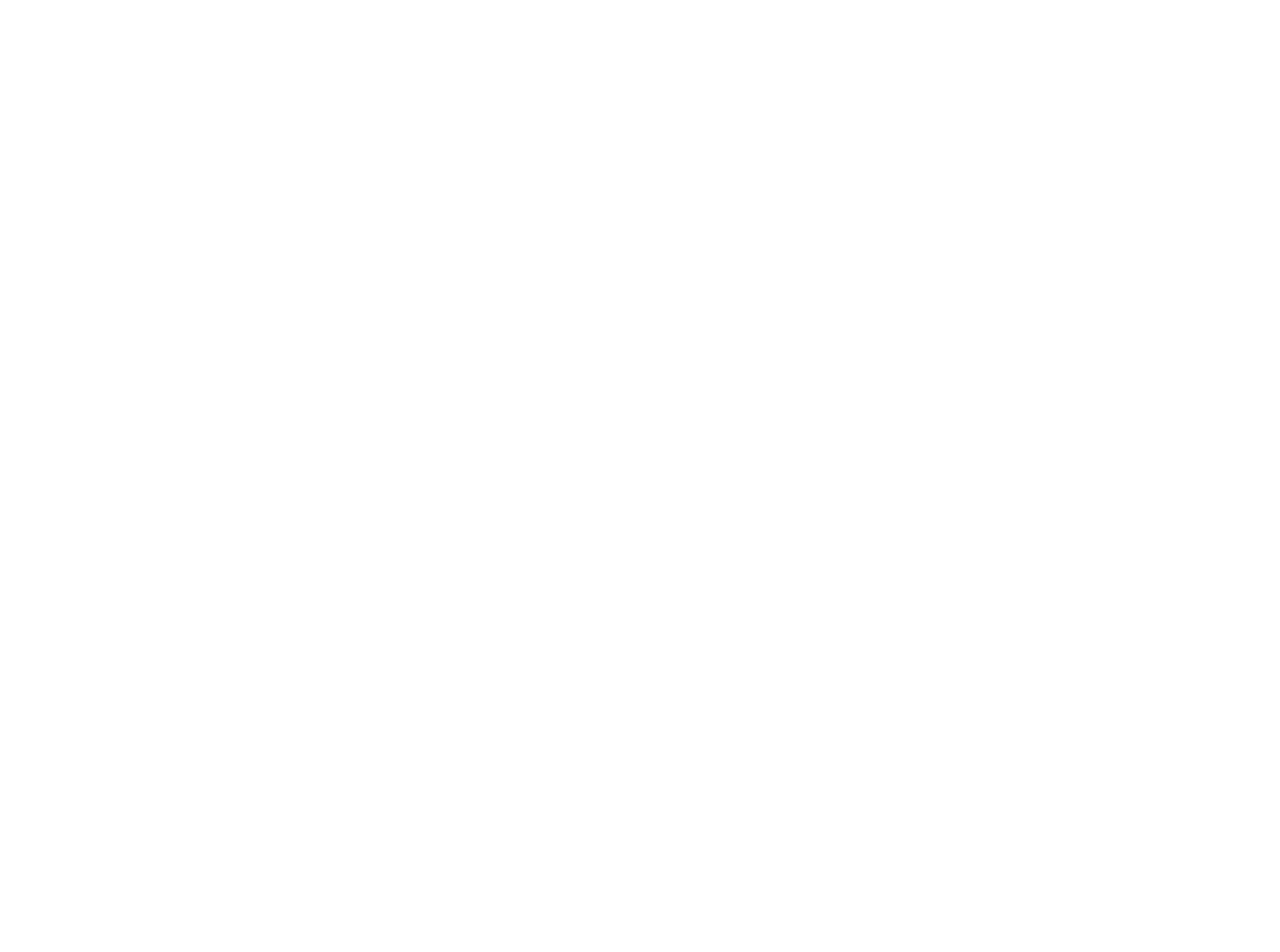
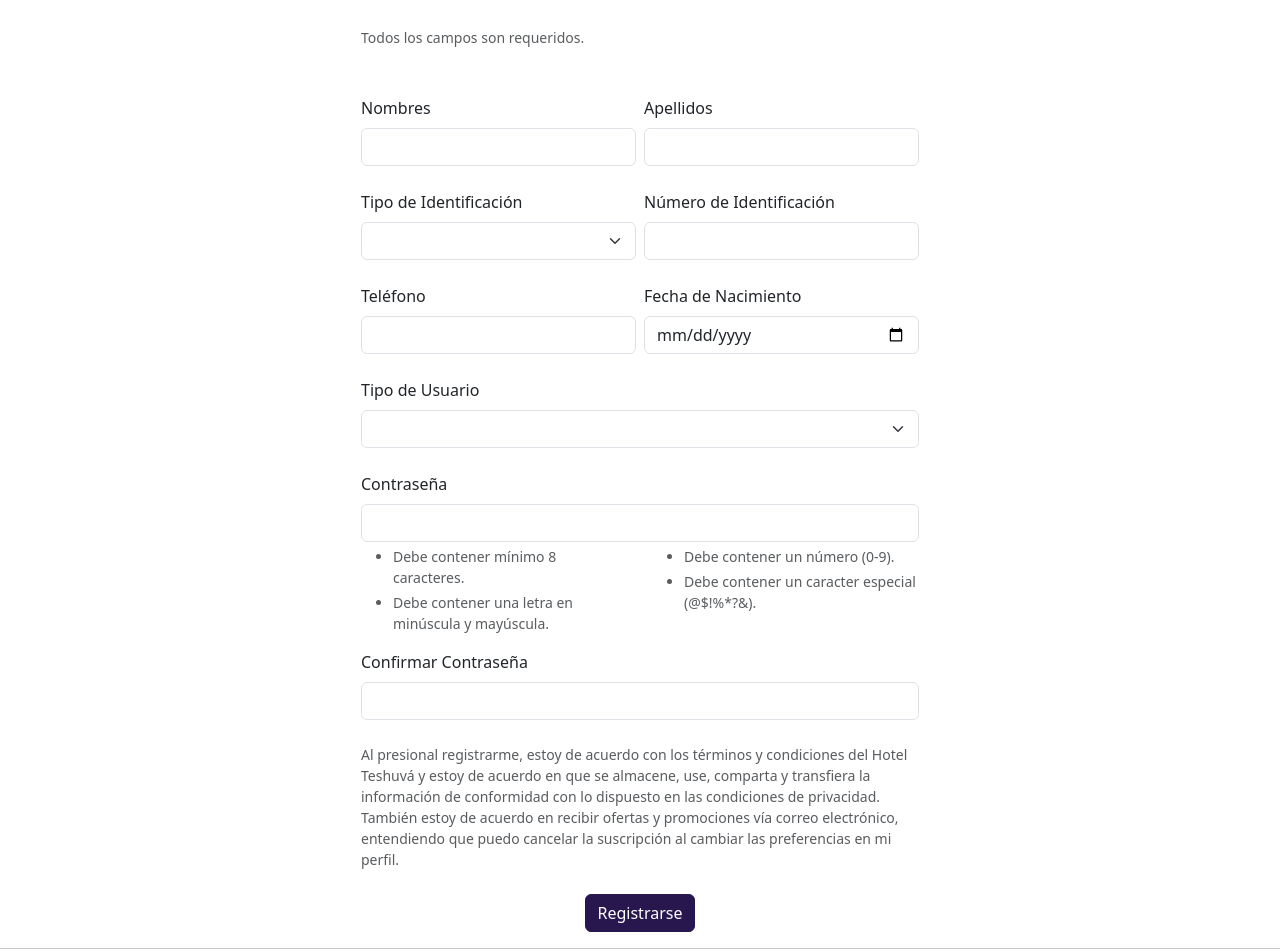
Before and after one commit to Jimena674/hotel-teshuva-deploy-test, a React (Vite) app: page /signup in a window 1280 px wide. Before the commit this address had no page. Shown: the part 220-1172 px from the top of the page. Before the commit the page ends 800 px from the top, so only its background shows below. Built offline with nearby package versions, Linux system fonts and the light colour scheme.

Commit message:
Se crea el SignUp.

```diff
--- a/src/App.jsx
+++ b/src/App.jsx
@@ -1,10 +1,14 @@
 import { BrowserRouter as Router, Routes, Route } from "react-router-dom";
 import Home from "./webpage/pages/Home";
+import SignIn from "./webpage/pages/SignIn";
+import SignUp from "./webpage/pages/SignUp";
 function App() {
   return (
     <Router>
       <Routes>
         <Route path="/" element={<Home />} />
+        <Route path="/signin" element={<SignIn />} />
+        <Route path="/signup" element={<SignUp />} />
       </Routes>
     </Router>
   );
--- a/src/webpage/components/Footer.jsx
+++ b/src/webpage/components/Footer.jsx
@@ -44,8 +44,8 @@ export default function Footer() {
               <NavLink to="/">Ofertas</NavLink>
               <NavLink to="/">Ubicación</NavLink>
               <NavLink to="/">Buscar reserva</NavLink>
-              <NavLink to="/">Registrarse</NavLink>
-              <NavLink to="/">Iniciar Sesión</NavLink>
+              <NavLink to="/signin">Iniciar Sesión</NavLink>
+              <NavLink to="/signup">Registrarse</NavLink>
             </div>
           </div>
         </div>
--- a/src/webpage/components/Navbar.jsx
+++ b/src/webpage/components/Navbar.jsx
@@ -17,14 +17,14 @@ export default function Navbar() {
             />
             {/* Enlaces de Iniciar sesión y Registro */}
             <div>
-              <NavLink to="/">
+              <NavLink to="/signin">
                 <Button
                   name="Iniciar Sesión"
                   btnCustom="navbar-btn"
                   btnText="label-medium"
                 />
               </NavLink>
-              <NavLink to="/">
+              <NavLink to="/signup">
                 <Button
                   name="Registrarse"
                   btnCustom="navbar-btn"
--- a/src/webpage/pages/Home.jsx
+++ b/src/webpage/pages/Home.jsx
@@ -7,8 +7,27 @@ export default function Home() {
   return (
     <>
       <Navbar />
+      <hr />
       <BookingForm />
-      <CardITB />
+      <main>
+        <img
+          src=""
+          className="img-fluid rounded mb-5"
+          alt="Foto del hotel Teshuva"
+          style={{ height: "600px", width: "100%", objectFit: "cover" }}
+        />
+        <hr />
+        <h1 className="text-center">Hotel Teshuvá</h1>
+        <hr />
+        {/*Información general del hotel.*/}
+        <section className="container p-0 my-5">
+          <div className="row gx-4">
+            <div className="col">
+              <CardITB image="" title="Hotel Teshuvá" />
+            </div>
+          </div>
+        </section>
+      </main>
       <Footer />
     </>
   );
--- /dev/null
+++ b/src/webpage/pages/SignIn.jsx
@@ -0,0 +1,11 @@
+import Navbar from "../components/Navbar";
+import Footer from "../components/Footer";
+
+export default function SingIn() {
+  return (
+    <>
+      <Navbar />
+      <Footer />
+    </>
+  );
+}
--- /dev/null
+++ b/src/webpage/pages/SignUp.jsx
@@ -0,0 +1,160 @@
+import Navbar from "../components/Navbar";
+import Footer from "../components/Footer";
+
+export default function SingUp() {
+  return (
+    <>
+      <Navbar />
+      <hr />
+      <main className="container d-flex justify-content-center">
+        <div className="d-flex flex-column w-50">
+          <h2 className="text-center">Únete al Hotel Teshuva</h2>
+          <span className="form-text mt-4">
+            Todos los campos son requeridos.
+          </span>
+          <form action="" className="mt-5">
+            {/*Nombre*/}
+            <div className="d-flex gap-2">
+              <div className="col">
+                <label htmlFor="" className="form-label">
+                  Nombres
+                </label>
+                <input type="text" className="form-control" id="" required="" />
+              </div>
+              <div className="col">
+                <label htmlFor="" className="form-label">
+                  Apellidos
+                </label>
+                <input type="text" className="form-control" id="" required="" />
+              </div>
+            </div>
+            {/*identificacion*/}
+            <div className="d-flex gap-2 mt-4">
+              <div className="col">
+                <label htmlFor="" className="form-label">
+                  Tipo de Identificación
+                </label>
+                <select name="" id="" className="form-select" required="">
+                  <option value="" selected="" />
+                  <option value={1}>Cédula de Ciudadanía</option>
+                  <option value={2}>Pasaporte</option>
+                  <option value={3}>Tarjeta de Extranjería</option>
+                  <option value={4}>Permiso Especial de Permanencia</option>
+                </select>
+              </div>
+              <div className="col">
+                <label htmlFor="" className="form-label">
+                  Número de Identificación
+                </label>
+                <input type="text" className="form-control" id="" required="" />
+              </div>
+            </div>
+            <div className="d-flex gap-2 mt-4">
+              {/*Telefono*/}
+              <div className="col">
+                <label htmlFor="" className="form-label">
+                  Teléfono
+                </label>
+                <input
+                  type="tel"
+                  id="phone1"
+                  className="form-control w-100"
+                  required=""
+                />
+              </div>
+              {/*Fecha de nacimiento*/}
+              <div className="col">
+                <label htmlFor="" className="form-label">
+                  Fecha de Nacimiento
+                </label>
+                <input
+                  type="date"
+                  id="fecha"
+                  name="fecha"
+                  className="form-control w-100"
+                  required=""
+                />
+              </div>
+            </div>
+            {/*Tipo de usuario*/}
+            <div className="mt-4">
+              <label htmlFor="tipoUsuario" className="form-label">
+                Tipo de Usuario
+              </label>
+              <select
+                name=""
+                id="tipoUsuario"
+                className="form-select"
+                required=""
+              >
+                <option value="" selected="" />
+                <option value="administrativo">Administrativo</option>
+                <option value="huesped">Huésped</option>
+              </select>
+            </div>
+            {/*Contraseña*/}
+            <div className="d-flex flex-column mt-4">
+              <div className="flex-row">
+                <label htmlFor="" className="form-label">
+                  Contraseña
+                </label>
+                <input
+                  type="password"
+                  className="form-control"
+                  pattern="^(?=.*[A-Z])(?=.*[a-z])(?=.*\d)(?=.*[@$!%*?&])[A-Za-z\d@$!%*?&]{8,}$"
+                  required=""
+                />
+              </div>
+              <div className="row">
+                <div className="col">
+                  <ul>
+                    <li className="form-text">
+                      Debe contener mínimo 8 caracteres.
+                    </li>
+                    <li className="form-text">
+                      Debe contener una letra en minúscula y mayúscula.
+                    </li>
+                  </ul>
+                </div>
+                <div className="col">
+                  <ul>
+                    <li className="form-text">
+                      Debe contener un número (0-9).
+                    </li>
+                    <li className="form-text">
+                      Debe contener un caracter especial (@$!%*?&amp;).
+                    </li>
+                  </ul>
+                </div>
+              </div>
+            </div>
+            {/*Confirmar contraseña*/}
+            <div>
+              <label htmlFor="" className="form-label">
+                Confirmar Contraseña
+              </label>
+              <input type="password" className="form-control" required="" />
+            </div>
+            <div className="form-text mt-4">
+              Al presional registrarme, estoy de acuerdo con los términos y
+              condiciones del Hotel Teshuvá y estoy de acuerdo en que se
+              almacene, use, comparta y transfiera la información de conformidad
+              con lo dispuesto en las condiciones de privacidad. También estoy
+              de acuerdo en recibir ofertas y promociones vía correo
+              electrónico, entendiendo que puedo cancelar la suscripción al
+              cambiar las preferencias en mi perfil.
+            </div>
+            <div className="d-flex justify-content-center">
+              <button type="submit" className="btn btn-primary mt-4">
+                Registrarse
+              </button>
+            </div>
+          </form>
+        </div>
+      </main>
+
+      <hr />
+      <Footer />
+    </>
+  );
+}
```
